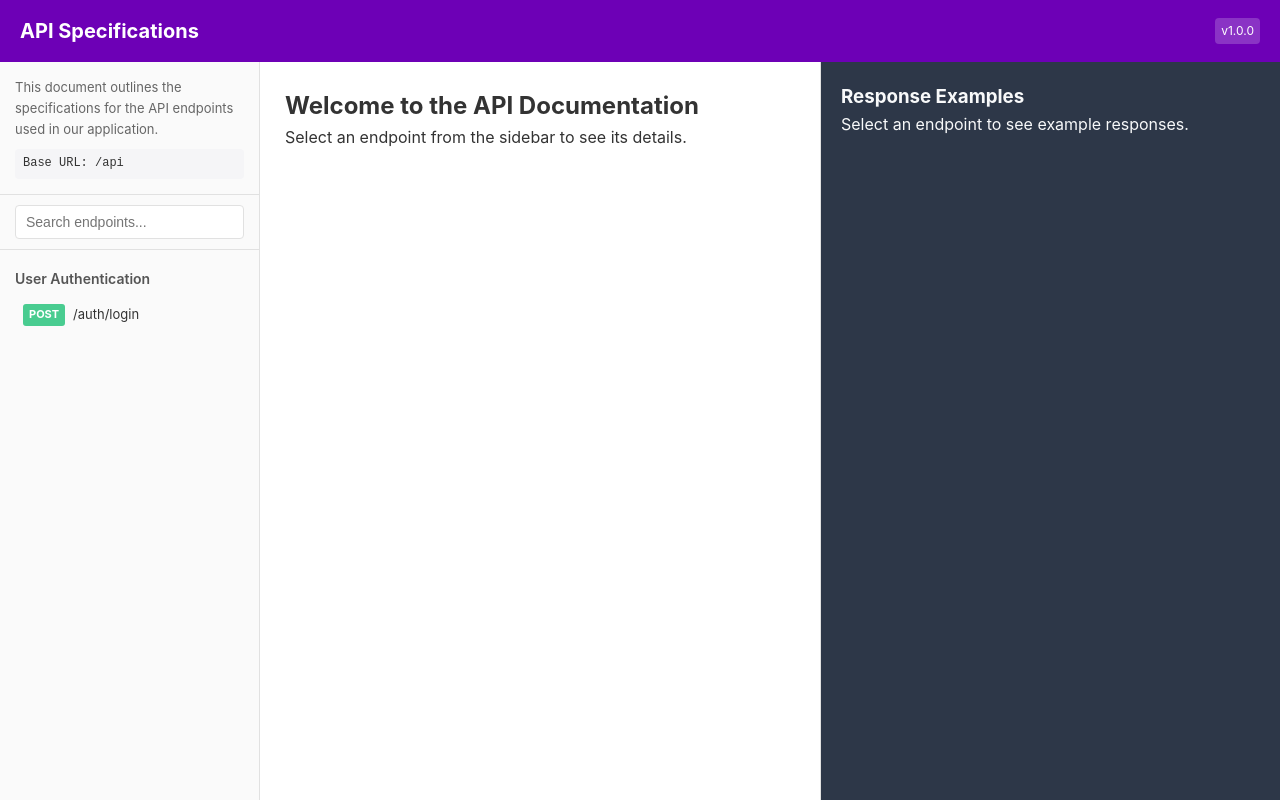
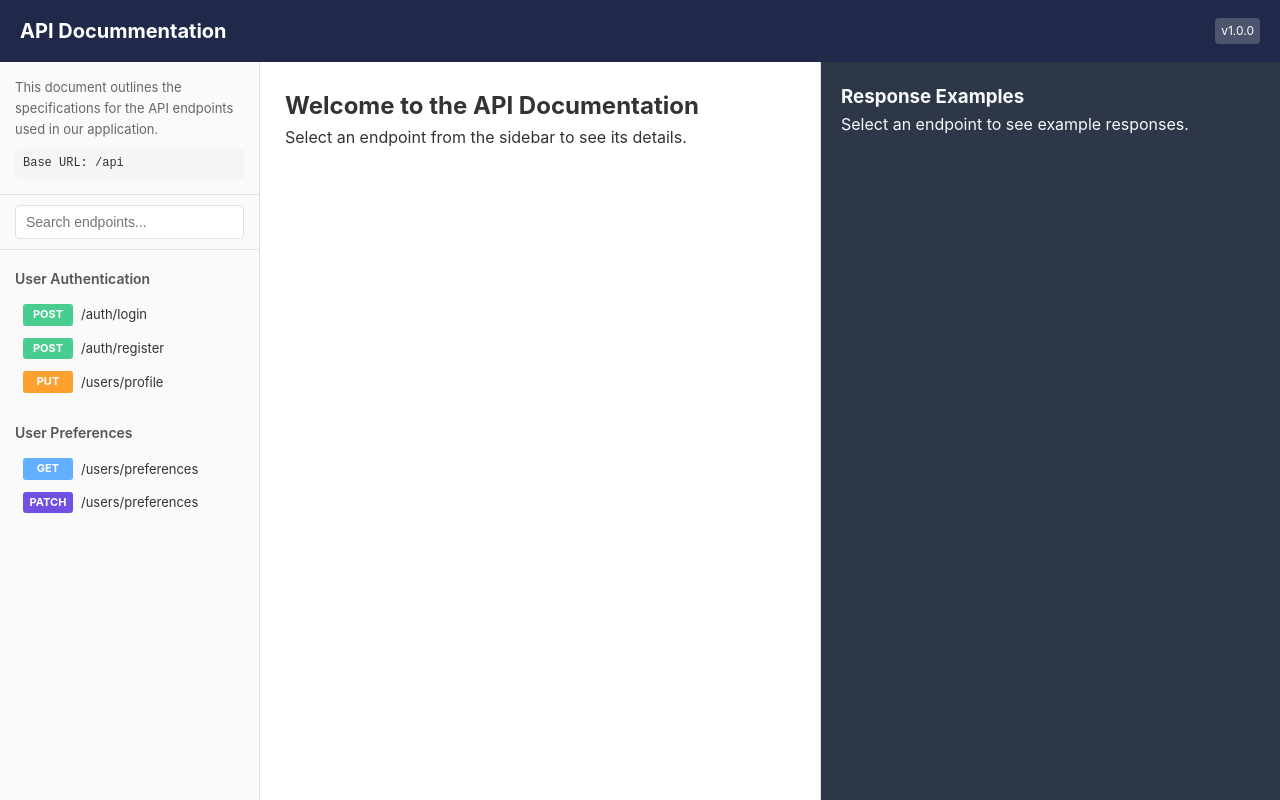
Before and after one commit to ronaldcoe/dating_backend, a website: page src/docs/docs.html in a window 1280 px wide. Drawn offline with Linux system fonts and the light colour scheme; files that its build step writes are made by us from their sources; files whose address does not match are found by name.

Commit message:
Enhance API documentation with custom solution; update user preference responses and remove legacy script

```diff
--- a/src/controllers/user-preference.controller.ts
+++ b/src/controllers/user-preference.controller.ts
@@ -13,7 +13,7 @@ export class UserPreferenceController {
 
       const preferences = await UserPreferenceService.getUserPreferences(userId);
 
-      res.status(200).json({ success: true, data: preferences });
+      res.status(200).json({ success: true, message: "Preferences retrieved successfully", data: preferences });
     } catch (error) {
       console.error("Error fetching user preferences:", error);
       res.status(400).json({ success: false, message: error.message || "Failed to get user preferences" });
@@ -31,7 +31,7 @@ export class UserPreferenceController {
 
       const updatedPreferences = await UserPreferenceService.updateUserPreferences(userId, data);
 
-      res.status(200).json({ success: true, data: updatedPreferences });
+      res.status(200).json({ success: true, message: "Preferences updated successfully", data: updatedPreferences });
     } catch (error) {
       if (error instanceof ValidationError) {
         res.status(400).json({ success: false, message: error.message });
--- a/src/docs/docs.html
+++ b/src/docs/docs.html
@@ -3,11 +3,11 @@
 <head>
   <meta charset="UTF-8">
   <meta name="viewport" content="width=device-width, initial-scale=1.0">
-  <script src="/static/script.js" defer></script>
+  <script src="/static/doc-api.js" defer></script>
   <title>API Documentation</title>
   <style>
     :root {
-      --primary-color: #6D00B6;
+      --primary-color: #21294a;
       --secondary-color: #F5F5F7;
       --text-color: #333;
       --border-color: #E1E1E1;
@@ -15,7 +15,7 @@
       --method-post: #49CC90;
       --method-put: #FCA130;
       --method-delete: #F93E3E;
-      --method-patch: #50E3C2;
+      --method-patch: #7050e3;
       --sidebar-width: 260px;
       --content-width: calc(100% - var(--sidebar-width));
       --main-panel-width: 55%;
@@ -50,7 +50,7 @@
       display: flex;
       justify-content: space-between;
       align-items: center;
-      max-width: 1400px;
+      max-width: 100%;
       margin: 0 auto;
     }
 
@@ -146,7 +146,7 @@
     }
 
     .endpoint-link.active {
-      background-color: rgba(109, 0, 182, 0.07);
+      background-color: rgba(0, 18, 182, 0.07);
       border-left-color: var(--primary-color);
     }
 
@@ -155,6 +155,7 @@
       padding: 2px 6px;
       border-radius: 3px;
       margin-right: 8px;
+      width: 50px;
       font-size: 11px;
       min-width: 40px;
       text-align: center;
@@ -243,7 +244,7 @@
     }
 
     .parameters-section h3,
-    .request-section h3 {
+    .request-section h3, .headers-section h3 {
       font-size: 16px;
       margin-bottom: 10px;
       padding-bottom: 5px;
@@ -267,10 +268,26 @@
       background-color: var(--secondary-color);
       font-weight: 600;
     }
+    .badge {
+      background-color: #eff0f2;
+      color: #2D3748;
+      border-radius: 4px;
+      font-size: 11px;
+      padding: 4px;
+      border: 1px solid #CBD5E0;
+      height: fit-content;
+      width: fit-content;
+    }
 
     .required-badge {
       background-color: #F93E3E;
       color: white;
+      padding: 2px 6px;
+      border-radius: 4px;
+      font-size: 11px;
+    }
+    .optional-badge {
+      background-color: #e9e9e9;
       padding: 2px 6px;
       border-radius: 4px;
       font-size: 11px;
--- a/src/public/api-spec.json
+++ b/src/public/api-spec.json
@@ -1,5 +1,5 @@
 {
-  "title": "API Specifications",
+  "title": "API Docummentation",
   "description": "This document outlines the specifications for the API endpoints used in our application.",
   "version": "1.0.0",
   "basePath": "/api",
@@ -12,25 +12,263 @@
           "type": "POST",
           "description": "User login",
           "path": "/auth/login",
-          "parameters": [
+          "body": [
             {
-              "name": "email",
-              "type": "string",
+              "key": "email",
+              "type": "String",
+              "value": "ronaldcoello85@gmail.com",
               "required": true,
               "description": "User's email address"
             },
             {
-              "name": "password",
-              "type": "string",
+              "key": "password",
+              "type": "String",
+              "value": "StrongPassword123",
               "required": true,
               "description": "User's password"
             }
           ],
           "response": {
-            "status": 200,
-            "message": "Login successful"
+            "success": true,
+            "message": "Login successful",
+            "data": {
+              "user": {
+                "id": 7,
+                "name": "Ronald",
+                "email": "ronaldcoello@gmail.com",
+                "role": "USER",
+                "status": "ACTIVE",
+                "birthDate": null,
+                "banReason": null,
+                "bio": null,
+                "locationLat": null,
+                "locationLng": null,
+                "gender": null,
+                "verified": false,
+                "lastActive": null,
+                "createdAt": "2025-04-08T14:44:10.886Z",
+                "updatedAt": "2025-04-08T14:44:10.886Z"
+              },
+              "token": "eyJhbGciOiJIUzI1NiIsInR5cCI6IkpXVCJ9.eyJ1c2VySWQiOjcsImlhdCI6MTc0NDEyMzY0NCwiZXhwIjoxNzQ0MTIzNzA0fQ.mEqT-dtxRZxwCS4fROv60MSdjNmSggIKtFRFQtSV9kg",
+              "refreshToken": "eyJhbGciOiJIUzI1NiIsInR5cCI6IkpXVCJ9.eyJ1c2VySWQiOjcsImlhdCI6MTc0NDEyMzY0NCwiZXhwIjoxNzQ5MzA3NjQ0fQ.8vxXeFbrJKb0TBxJhkJ8MeenzUGjfFkC5vSyXCyJMNU"
+            }
           }
 
+        },
+        {
+          "type": "POST",
+          "description": "User registration",
+          "path": "/auth/register",
+          "body": [
+            {
+              "key": "name",
+              "type": "string",
+              "required": true,
+              "value": "Ronald",
+              "description": "User's name"
+            },
+            {
+              "key": "email",
+              "type": "string",
+              "value": "ronaldcoello@gmail.com",
+              "required": true,
+              "description": "User's email address"
+            },
+            {
+              "key": "password",
+              "type": "string",
+              "required": true,
+              "value": "StrongPassword123",
+              "description": "User's password"
+            }
+          ],
+          "response": {
+            "success": true,
+            "message": "User registered successfully",
+            "data": {
+              "user": {
+                "id": 7,
+                "name": "Ronald",
+                "email": "ronaldcoello@gmail.com",
+                "role": "USER",
+                "status": "ACTIVE",
+                "birthDate": null,
+                "banReason": null,
+                "bio": null,
+                "locationLat": null,
+                "locationLng": null,
+                "gender": null,
+                "verified": false,
+                "lastActive": null,
+                "createdAt": "2025-04-08T14:44:10.886Z",
+                "updatedAt": "2025-04-08T14:44:10.886Z"
+              },
+              "token": "eyJhbGciOiJIUzI1NiIsInR5cCI6IkpXVCJ9.eyJ1c2VySWQiOjcsImlhdCI6MTc0NDEyMzQ1MCwiZXhwIjoxNzQ0MTIzNTEwfQ.1WYJ7eVoaJUxlLwjKpUav5ESjrv2AIYlkMcqYhn-3mc",
+              "refreshToken": "eyJhbGciOiJIUzI1NiIsInR5cCI6IkpXVCJ9.eyJ1c2VySWQiOjcsImlhdCI6MTc0NDEyMzQ1MCwiZXhwIjoxNzQ5MzA3NDUwfQ.d7-iJspTmZcnBByILBAazBPleJ1aPA9kFccJrWz8OqE"
+            }
+          }
+        },
+        {
+          "type": "PUT",
+          "description": "Update user profile",
+          "path": "/users/profile",
+          "headers": [
+            {
+              "key": "Authorization",
+              "value": "Bearer {token}",
+              "required": true,
+              "description": "Authorization token JWT"
+
+            },{
+              "key": "x-refresh-token",
+              "value": "{token}",
+              "required": true,
+              "description": "Refresh token JWT"
+            }
+          ],
+          "body": [
+            {
+              "key": "name",
+              "value": "Ronald",
+              "type": "String",
+              "required": false,
+              "description": "User's name"
+            },
+            {
+              "key": "birthDate",
+              "value": "1990-01-01",
+              "type": "Date",
+              "required": false,
+              "description": "User's birth date"
+            },
+            {
+              "key": "bio",
+              "value": "Hello, I'm Ronald!",
+              "type": "String",
+              "required": false,
+              "description": "User's bio"
+            }
+          ],
+          "response": {
+            "success": true,
+            "message": "Profile updated successfully",
+            "data": {
+              "user": {
+                "id": 7,
+                "name": "Ronald",
+                "email": "ronaldcoello6@gmail.com",
+                "role": "USER",
+                "status": "ACTIVE",
+                "birthDate": "1990-01-01T00:00:00.000Z",
+                "banReason": null,
+                "bio": "Hello, I'm Ronald!",
+                "locationLat": null,
+                "locationLng": null,
+                "gender": null,
+                "verified": false,
+                "lastActive": "2025-04-08T14:47:24.659Z",
+                "createdAt": "2025-04-08T14:44:10.886Z",
+                "updatedAt": "2025-04-08T15:14:14.299Z"
+            },
+            "isProfileComplete": false
+            }
+          }
+        }
+      ]
+    },
+    {
+      "title": "User Preferences",
+      "description": "Endpoints for managing user preferences.",
+      "routes": [
+        {
+          "type": "GET",
+          "description": "Get user preferences",
+          "path": "/users/preferences",
+          "headers": [
+            {
+              "key": "Authorization",
+              "value": "Bearer {token}",
+              "required": true,
+              "description": "Authorization token JWT"
+
+            },{
+              "key": "x-refresh-token",
+              "value": "{token}",
+              "required": true,
+              "description": "Refresh token JWT"
+            }
+          ],
+          "response": {
+            "success": true,
+            "message": "Preferences retrieved successfully",
+            "data": {
+              "id": 2,
+              "userId": 7,
+              "minAge": null,
+              "maxAge": 30,
+              "distanceRadius": null,
+              "realtionshipType": null,
+              "theme": null,
+              "hiddenProfile": null,
+              "showOnlineStatus": null,
+              "notificationsEnabled": null,
+              "createdAt": "2025-04-08T15:08:55.843Z",
+              "updatedAt": "2025-04-08T15:09:12.469Z"
+            }
+          }
+        },
+        {
+          "type": "PATCH",
+          "description": "Update user preferences. This preferences are used to customize  the swipe experience.",
+          "path": "/users/preferences",
+          "headers": [
+            {
+              "key": "Authorization",
+              "value": "Bearer {token}",
+              "required": true,
+              "description": "Authorization token JWT"
+
+            },{
+              "key": "x-refresh-token",
+              "value": "{token}",
+              "required": true,
+              "description": "Refresh token JWT"
+            }
+          ],
+          "body": [
+            {
+              "key": "maxAge",
+              "type": "Integer",
+              "value": 30,
+              "required": false,
+              "description": "ID of the user"
+            },
+            {
+              "key": "minAge",
+              "type": "Integer",
+              "value": 28,
+              "required": false,
+              "description": "User preferences object"
+            }
+          ],
+          "response": {
+            "success": true,
+            "message": "Preferences updated successfully",
+            "data": {
+              "id": 2,
+              "userId": 7,
+              "minAge": null,
+              "maxAge": 30,
+              "distanceRadius": null,
+              "realtionshipType": null,
+              "theme": null,
+              "hiddenProfile": null,
+              "showOnlineStatus": null,
+              "notificationsEnabled": null,
+              "createdAt": "2025-04-08T15:08:55.843Z",
+              "updatedAt": "2025-04-08T15:09:12.469Z"
+            }
+          }
         }
       ]
     }
--- a/src/public/script.js
+++ b/src/public/doc-api.js
@@ -88,32 +88,112 @@ document.addEventListener('DOMContentLoaded', async () => {
               `;
             }
 
+            if (endpoint.headers) {
+              console.log('Headers:', endpoint.headers);
+              mainPanelHtml += `
+                <div class="headers-section">
+                  <h3>Headers</h3>
+                  <table>
+                    <thead>
+                      <tr>
+                        <th>Key</th>
+                        <th>Value</th>
+                        <th>Required</th>
+                        <th>Description</th>
+                      </tr>
+                    </thead>
+                    <tbody>
+              `;
+
+              endpoint.headers.forEach(header => {
+                mainPanelHtml += `
+                  <tr>
+                    <td>${header.key || ''}</td>
+                    <td>
+                      <span class="badge">
+                        ${header.value || 'string'}
+                      </span>
+                    </td>
+                    <td>${header.required ? '<span class="required-badge">Required</span>' : ''}</td>
+                    <td>${header.description || ''}</td>
+                  </tr>
+                `;
+              });
+
+              mainPanelHtml += `
+                    </tbody>
+                  </table>
+                </div>
+              `;
+            }
+
+            if (endpoint.body) {
+              console.log('Headers:', endpoint.body);
+              mainPanelHtml += `
+                <div class="headers-section">
+                  <h3>Body</h3>
+                  <table>
+                    <thead>
+                      <tr>
+                        <th>Key</th>
+                        <th>Type</th>
+                        <th>Required</th>
+                        <th>Description</th>
+                      </tr>
+                    </thead>
+                    <tbody>
+              `;
+
+              endpoint.body.forEach(header => {
+                mainPanelHtml += `
+                  <tr>
+                    <td>${header.key || ''}</td>
+                    <td>
+                      <span class="badge">
+                        ${header.type || 'string'}
+                      </span>
+                    </td>
+                    <td>${header.required ? '<span class="required-badge">Required</span>' : ''}</td>
+                    <td>${header.description || ''}</td>
+                  </tr>
+                `;
+              });
+
+              mainPanelHtml += `
+                    </tbody>
+                  </table>
+                </div>
+              `;
+            }
+
             // Request example (only for POST, PUT, PATCH)
-            if (endpoint.parameters && endpoint.parameters.length > 0 &&
+            if (endpoint.body && endpoint.body.length > 0 &&
                 ['POST', 'PUT', 'PATCH'].includes((endpoint.type || '').toUpperCase())) {
               mainPanelHtml += `
                 <div class="request-section">
                   <h3>Request Example</h3>
+
               `;
 
               const requestExample = {};
-              endpoint.parameters.forEach(param => {
+              endpoint.body.forEach(param => {
                 if (param.type === 'object') {
-                  requestExample[param.name] = {};
+                  requestExample[param.key] = {};
                 } else if (param.type === 'array') {
-                  requestExample[param.name] = [];
+                  requestExample[param.key] = [];
                 } else if (param.type === 'number') {
-                  requestExample[param.name] = 0;
+                  requestExample[param.key] = 0;
                 } else if (param.type === 'boolean') {
-                  requestExample[param.name] = false;
+                  requestExample[param.key] = false;
                 } else {
-                  requestExample[param.name] = `[${param.name}]`;
+                  requestExample[param.key] = `${param.value}`;
                 }
               });
 
               mainPanelHtml += `
                   <div class="code-sample">
-                    <code>${JSON.stringify(requestExample, null, 2)}</code>
+                    <p>${endpoint.type} ${endpoint.path}</p>
+                    <pre><code>${JSON.stringify(requestExample, null, 2)}</code></pre>
                   </div>
                 </div>
               `;
@@ -127,10 +207,11 @@ document.addEventListener('DOMContentLoaded', async () => {
             `;
 
             // Create a sample response based on endpoint type
-            const sampleResponse = {};
+            let sampleResponse = {};
             if (['GET', 'POST', 'PUT', 'PATCH'].includes((endpoint.type || '').toUpperCase())) {
               if (endpoint.response) {
-                sampleResponse.data = endpoint.response;
+                console.log('Sample response:', endpoint.response);
+                sampleResponse = endpoint.response;
               } else {
                 sampleResponse.success = true;
                 sampleResponse.message = 'Operation completed successfully';
```
Also changed, not shown: README.md.
